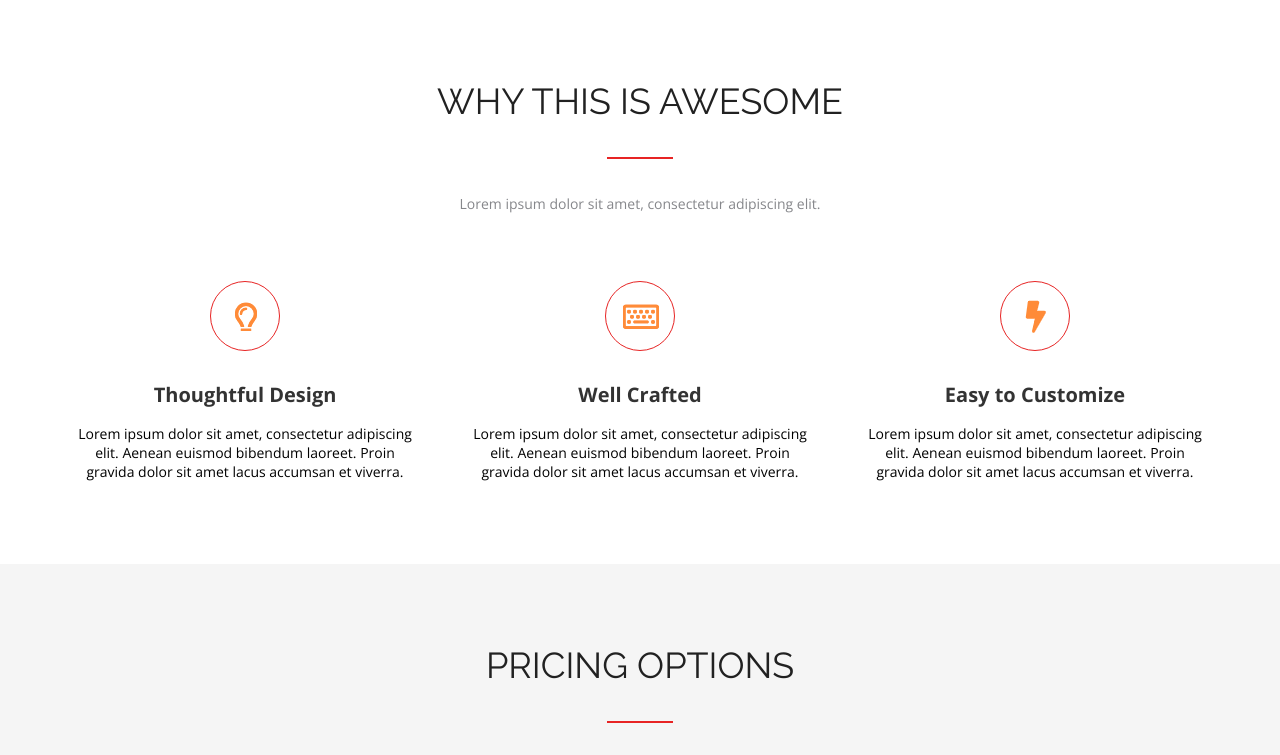
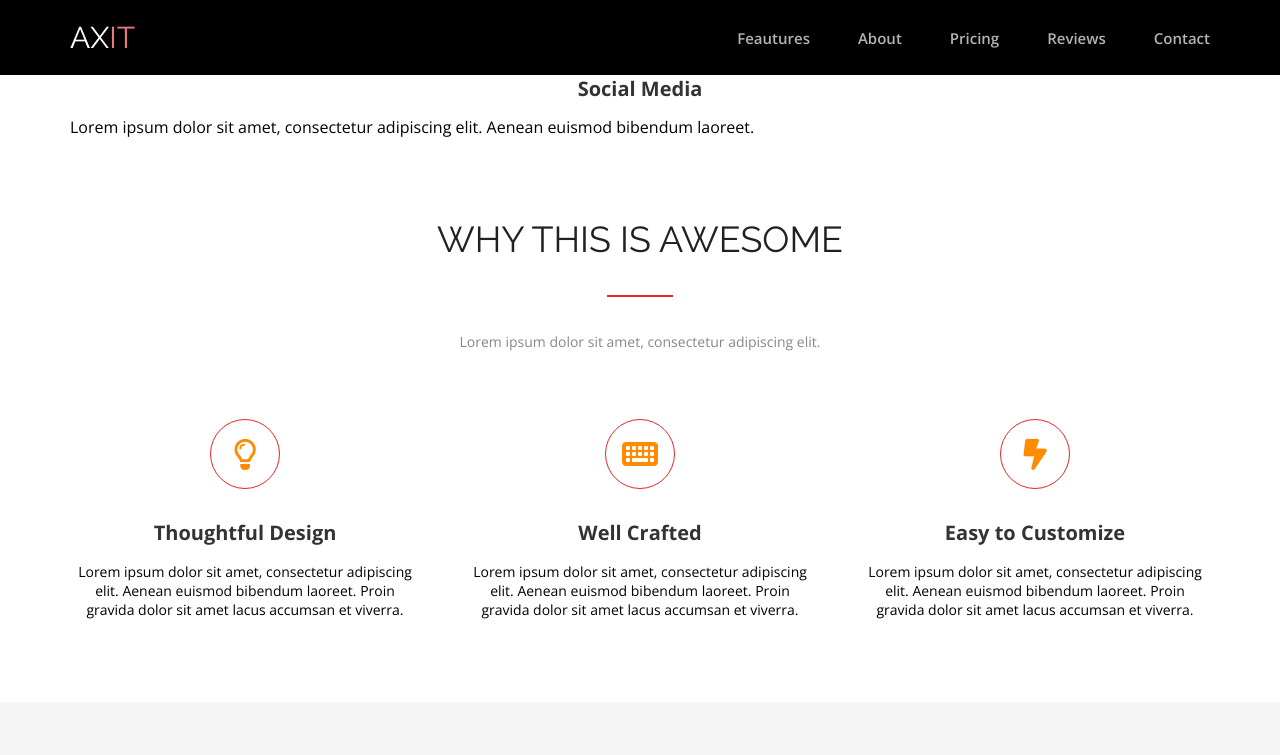
Before and after one commit to jecharmetout/FE28-AxitProject-Dudko-Maria, a plain HTML site: page index.html in a window 1280 px wide. Shown: the top 755 px of the page. Drawn offline with nearby package versions, Linux system fonts and the light colour scheme.

Commit message:
add header&social section, add icons to section awesome

```diff
--- a/css/awesome.css
+++ b/css/awesome.css
@@ -26,6 +26,19 @@
 /* .awesome-item-content{
     padding:2px;
 } */
+.fa-lightbulb{
+    font-size: 31px;
+    color: darkorange;
+}
+.fa-keyboard{
+    font-size: 32px;
+    color: darkorange;
+
+}
+.fa-bolt-lightning{
+    font-size: 31px;
+    color: darkorange;
+}
 .awesome-item-img {
   display: flex;
   justify-content: center;
--- a/css/axure.css
+++ b/css/axure.css
@@ -1,7 +1,7 @@
 .axure {
   margin: auto;
-  max-width: 1440px;
-  height: 325px;
+  /* max-width: 1440px; */
+  /* height: 325px; */
   background: url("../img/bg/background\ 1.jpg");
   background-repeat: no-repeat;
   background-position: center;
--- a/css/cdn.css
+++ b/css/cdn.css
@@ -1 +1,2 @@
 @import url("https://fonts.googleapis.com/css2?family=Open+Sans:wght@300;400;500;600;700&family=Raleway:wght@100;200;300;400;500;600;700;800;900&display=swap");
+@import url("https://cdnjs.cloudflare.com/ajax/libs/font-awesome/6.1.1/css/all.min.css");
--- a/css/customers.css
+++ b/css/customers.css
@@ -30,9 +30,9 @@
   display: block;
   height: 0;
   width: 0;
-  border-top: 15px solid #e2e2e2;
-  border-left: 17px solid transparent;
-  border-right: 17px solid transparent;
+  border-top: 28px solid #e2e2e2;
+  border-left: 20px solid transparent;
+  border-right: 20px solid transparent;
   position: absolute;
   top: 100%;
   left: 40px;
@@ -53,7 +53,7 @@
   display: flex;
   justify-content: center;
   align-items: center;
-  overflow: hidden;
+  overflow: hidden; /* обрезает фото */
   width: 70px;
   height: 70px;
   border-radius: 50%;
--- /dev/null
+++ b/css/header.css
@@ -0,0 +1,39 @@
+.header {
+  margin: auto;
+  background: #000000;
+}
+.header-wrap {
+  display: flex;
+  justify-content: space-between;
+  align-items: center;
+}
+.logo {
+  font-family: "Raleway", sans-serif;
+  font-weight: 400;
+  font-size: 30px;
+  color: #ffffff;
+  margin: 20px 0;
+}
+.logo::after {
+  content: "IT";
+  display: inline-block;
+  font-family: "Raleway", sans-serif;
+  font-weight: 400;
+  font-size: 30px;
+  color: #ec7979;
+}
+.navigation-list {
+  display: flex;
+}
+.navigation-list-item {
+  margin-left: 48px;
+}
+.navigation-list-item:first-child {
+  margin-left: 0px;
+}
+.navigation-list-item a {
+  color: rgba(255, 255, 255, 0.7);
+  font-weight: 600;
+  font-size: 15px;
+  margin: 20px 0;
+}
--- a/css/index.css
+++ b/css/index.css
@@ -3,6 +3,8 @@
 @import url("../css/cdn.css");
 @import url("../css/customers.css");
 @import url("../css/axure.css");
+@import url("../css/header.css");
+@import url("../css/social.css");
 
 * {
   margin: 0;
--- /dev/null
+++ b/css/social.css
@@ -0,0 +1,7 @@
+.social-title {
+  font-size: 20px;
+  font-weight: 700;
+  text-align: center;
+  margin-bottom: 14px;
+  color: #333333;
+}
--- a/index.html
+++ b/index.html
@@ -8,6 +8,48 @@
     <title>AXIT</title>
   </head>
   <body>
+      <div class="header">
+          <div class="container">
+              <div class="header-wrap">
+                  <div class="logo">AX</div>
+                  <nav class="navigarion">
+                      <ul class="navigation-list">
+                            <li class="navigation-list-item">
+                              <a href="#">Feautures</a>
+                            </li>
+                            <li class="navigation-list-item">
+                              <a href="#">About</a>
+                            </li>
+                            <li class="navigation-list-item">
+                              <a href="#">Pricing</a>
+                            </li>
+                            <li class="navigation-list-item">
+                              <a href="#">Reviews</a>
+                            </li>
+                            <li class="navigation-list-item">
+                              <a href="#">Contact</a>
+                            </li>
+                      </ul>
+                  </nav>
+              </div>
+          </div>
+
+      </div>
+      <div class="social">
+          <div class="container">
+              <div class="social-wrap">
+                  <div class="social-description">
+                      <h3 class="social-title">Social Media</h3>
+                      <p>Lorem ipsum dolor sit amet, consectetur adipiscing elit.
+                            Aenean euismod bibendum laoreet.</p>
+                  </div>
+                  <div class="social-link">
+
+                  </div>
+              </div>
+          </div>
+      </div>
+
     <section class="awesome">
       <div class="container">
         <div class="awesome-title">
@@ -22,7 +64,8 @@
           <div class="awesome-item">
             <div class="awesome-item-content">
               <div class="awesome-item-img">
-                <img src="./img/icons/lamp.png" alt="lamp" />
+                <!-- <img src="./img/icons/lamp.png" alt="lamp" /> -->
+                <i class="fa-regular fa-lightbulb"></i>
               </div>
               <h3 class="awesome-item-title">Thoughtful Design</h3>
               <div class="awesome-item-text">
@@ -37,7 +80,8 @@
           <div class="awesome-item">
             <div class="awesome-item-content">
               <div class="awesome-item-img">
-                <img src="./img/icons/keyboard.png" alt="keyboard" />
+                <!-- <img src="./img/icons/keyboard.png" alt="keyboard" /> -->
+                <i class="fa-solid fa-keyboard"></i>
               </div>
               <h3 class="awesome-item-title">Well Crafted</h3>
               <div class="awesome-item-text">
@@ -52,8 +96,9 @@
           <div class="awesome-item">
             <div class="awesome-item-content">
               <div class="awesome-item-img">
-                <img src="./img/icons/lightning.png" alt="lightning" />
-              </div>
+                <!-- <img src="./img/icons/lightning.png" alt="lightning" /> -->
+                <i class="fa-solid fa-bolt-lightning"></i>
+            </div>
               <h3 class="awesome-item-title">Easy to Customize</h3>
               <div class="awesome-item-text">
                 <p>
```
